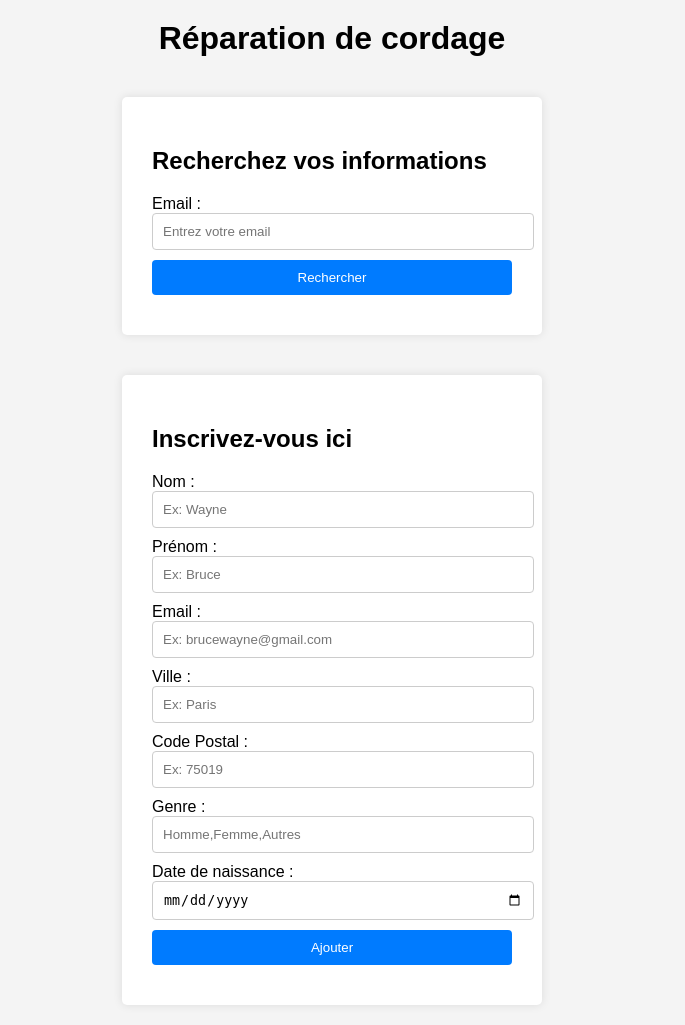
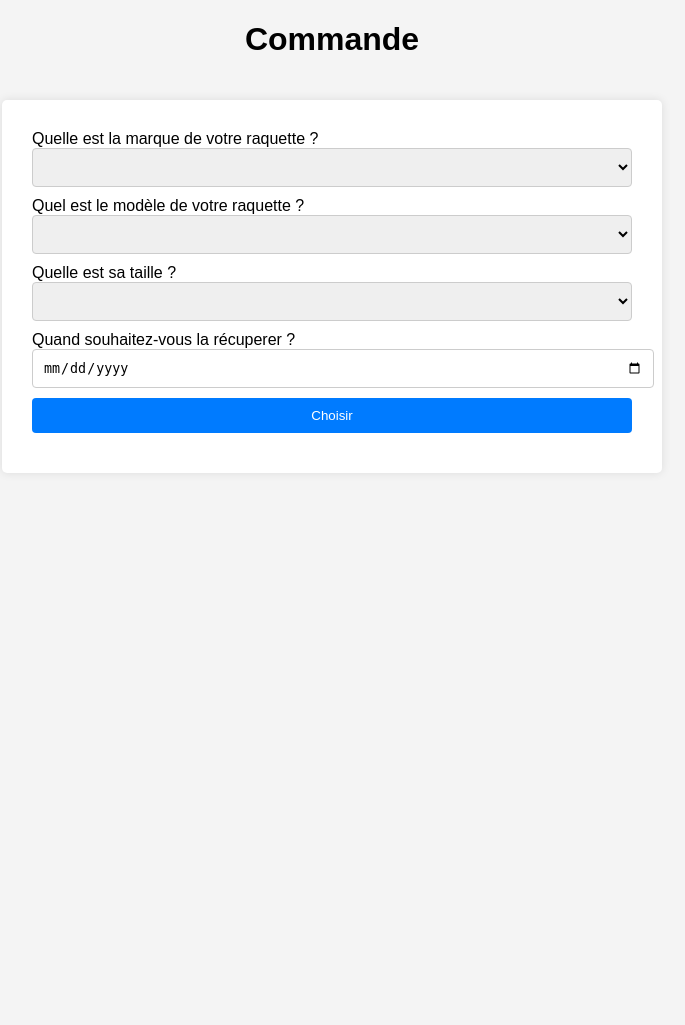
Before and after one commit to DamienBataillardGOATT/goatt-tools, a Flask app: page / in a window 1280 px wide. Shown: the whole page, without its empty margins (308-993 px from the left). After the commit the page ends 433 px from the top, so only its background shows below. Run offline with Flask 3, Linux system fonts and the light colour scheme; lists and menus that the app fills with data are empty.

Commit message:
8th commit

```diff
--- a/app.py
+++ b/app.py
@@ -9,11 +9,11 @@ app = Flask(__name__)
 app.secret_key = os.getenv('FLASK_SECRET_KEY')
 
 # Configuration Airtable
-API_KEY = os.getenv('AIRTABLE_API_KEY')
-BASE_ID = os.getenv('AIRTABLE_BASE_ID')
+API_KEY_LEADS = os.getenv('AIRTABLE_API_KEY_LEADS')
+BASE_ID_LEADS = os.getenv('AIRTABLE_BASE_ID_LEADS')
 CLIENT_TABLE = 'Leads'
 
-airtable_clients = Airtable(BASE_ID,CLIENT_TABLE, API_KEY)
+airtable_clients = Airtable(BASE_ID_LEADS ,CLIENT_TABLE, API_KEY_LEADS)
 
 @app.route('/')
 def index():
--- a/templates/index.html
+++ b/templates/index.html
@@ -2,47 +2,36 @@
 <html>
 <head>
     <link rel="stylesheet" href="/static/styles.css">
-    <title>Tennis Cordage</title>
+    <title>Commande</title>
 </head>
 <body>
-    <h1 class="main-title">Réparation de cordage</h1>
-    <div class="container">
-        <form action="/search_client" method="post">
-            <h2>Recherchez vos informations</h2>
+    <h1>Commande</h1>
 
-            <label for="search_email">Email :</label>
-            <input type="email" id="search_email" name="search_email" placeholder="Entrez votre email" required>
+    <form action="/choose_cordage" method="post">
 
-            <input type="submit" value="Rechercher">
-        </form>
+        <!--<label for="email">Veuillez entrer votre mail.</label>
+        <input type="email" id="email" name="email" placeholder="Ex: andréngn@gmail.com" required>-->
 
-        <form action="/add_client" method="post">
+        <!-- Choix du cordage -->
+        <label for="cordage_id">Quelle est la marque de votre raquette ?</label>
+        <select id="cordage_id" name="cordage_id" onchange="">
+        </select>
 
-            <h2>Inscrivez-vous ici</h2>
+        <!-- Choix du modèle -->
+        <label for="modele_id">Quel est le modèle de votre raquette ?</label>
+        <select id="modele_id" name="modele_id" onchange="">
+        </select>
 
-            <label for="nom">Nom :</label>
-            <input type="text" id="nom" name="nom" placeholder="Ex: Wayne" required>
+        <!-- Choix de la taille -->
+        <label for="taille_id">Quelle est sa taille ?</label>
+        <select id="taille_id" name="taille_id">
+        </select>
 
-            <label for="prenom">Prénom :</label>
-            <input type="text" id="prenom" name="prenom" placeholder="Ex: Bruce" required>
+        <!-- Date de récupération -->
+        <label for="date_recuperation">Quand souhaitez-vous la récuperer ?</label>
+        <input type="date" id="date_recuperation" name="date_recuperation">
 
-            <label for="email">Email :</label>
-            <input type="email" id="email" name="email" placeholder="Ex: brucewayne@gmail.com" required>
-
-            <label for="ville">Ville :</label>
-            <input type="text" id="ville" name="ville" placeholder="Ex: Paris" required>
-
-            <label for="codepostal">Code Postal :</label>
-            <input type="text" id="codepostal" name="codepostal" placeholder="Ex: 75019" required>
-
-            <label for="genre">Genre :</label>
-            <input type="text" id="genre" name="genre" placeholder="Homme,Femme,Autres" required>
-
-            <label for="datedenaissance">Date de naissance :</label>
-            <input type="date" id="datedenaissance" name="datedenaissance" required>
-
-            <input type="submit" value="Ajouter">
-        </form>
-    </div>
+        <input type="submit" value="Choisir">
+    </form>
 </body>
 </html>
```
Also changed, not shown: templates/client.html (added, +49 -0 lines), 1 other file.
